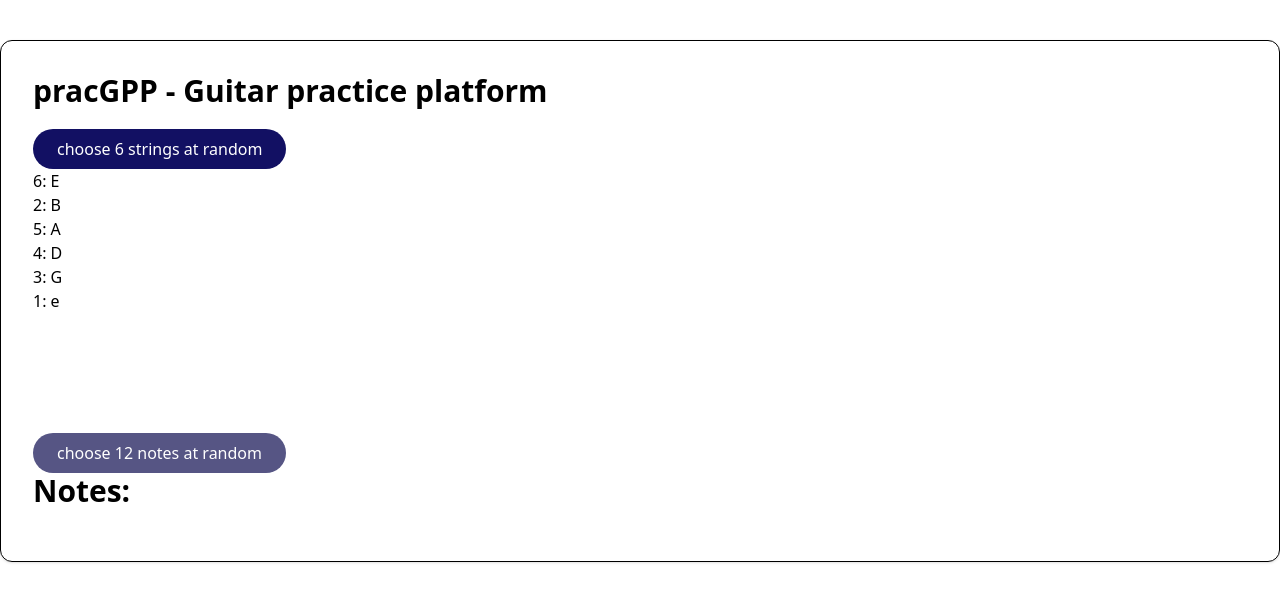
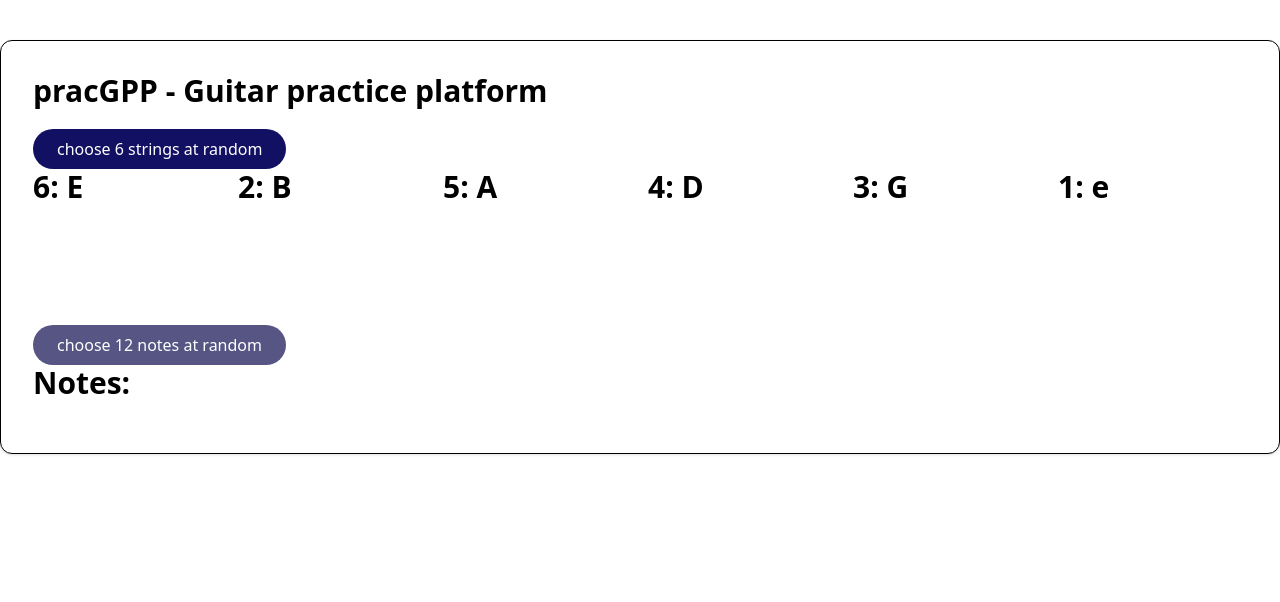
Before and after one commit to mharv/guitar-practice, a React (Create React App) app in the folder client/: page / in a window 1280 px wide. Both pictures are taken after a click on the button "choose 6 strings at random". Shown: the top 602 px of the page. Built offline with nearby package versions, Linux system fonts and the light colour scheme.

Commit message:
fixed up css formatting

```diff
--- a/client/src/App.tsx
+++ b/client/src/App.tsx
@@ -72,9 +72,11 @@ function App() {
                     </p>
 
                     <button className="bg-midnight px-6 py-2 text-white rounded-full" onClick={getRandomStringSet} >choose 6 strings at random</button>
+                    <div className="grid grid-cols-6 gap-4">
                     {stringSet && stringSet.map((guitarString) => {
-                        return <p key={guitarString}>{guitarStringNumberLookup[guitarString] + ": " + guitarString}</p>
+                        return <p className="text-3xl font-bold "key={guitarString}>{guitarStringNumberLookup[guitarString] + ": " + guitarString}</p>
                     })}
+                    </div>
 
                     <br />
                     <br />
```
